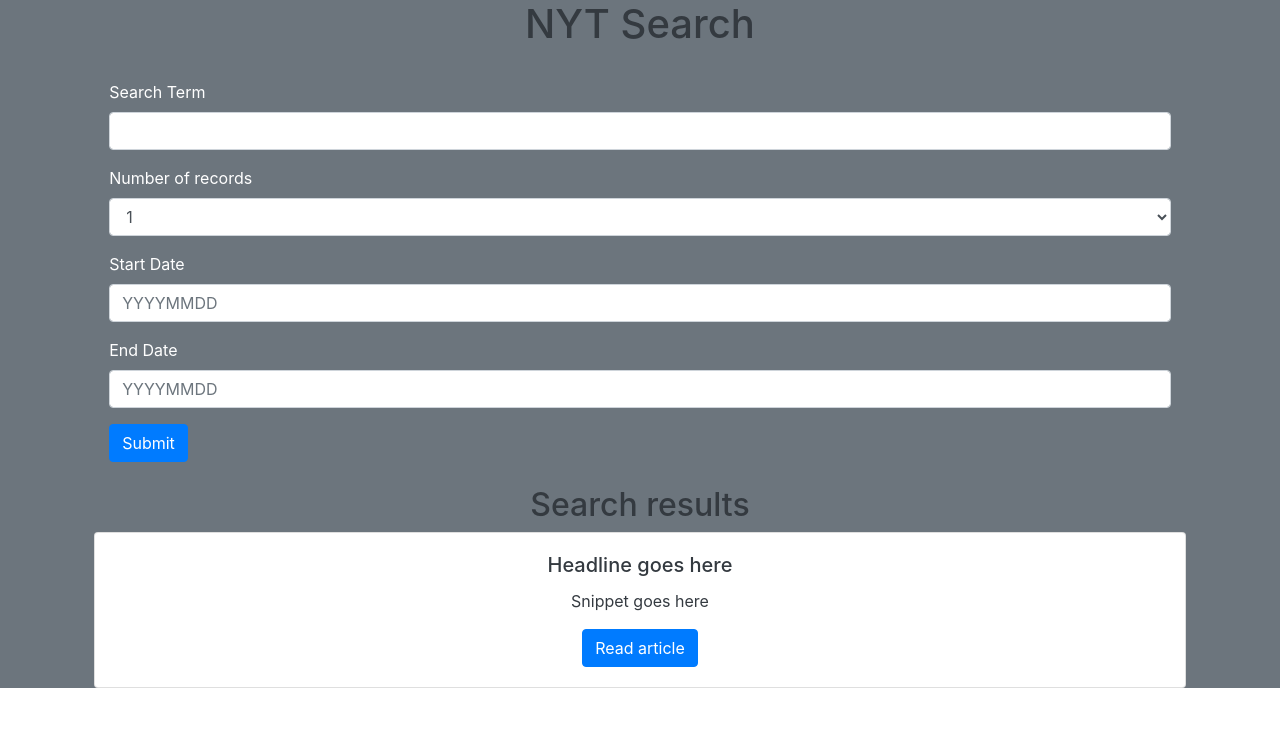
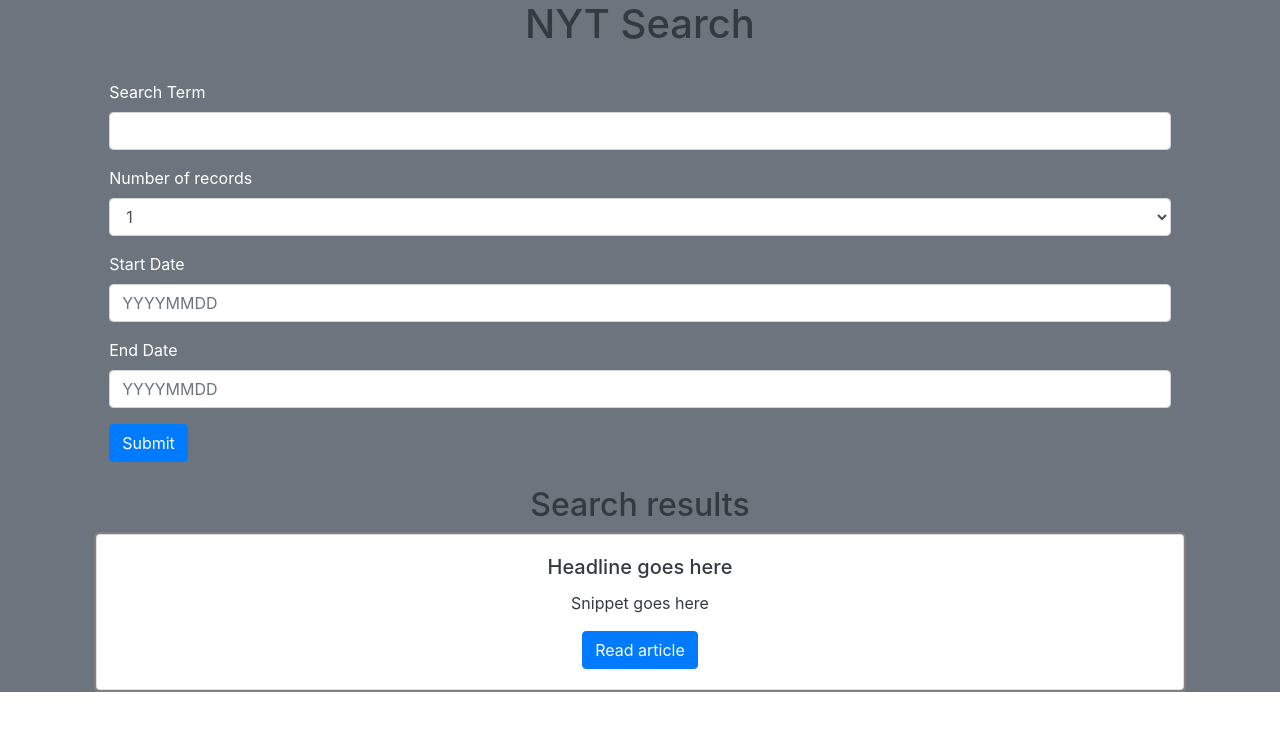
Before and after one commit to raglaks/New-York-Times-Search, a plain HTML site: page index.html in a window 1280 px wide. Drawn offline with nearby package versions, Linux system fonts and the light colour scheme.

Commit message:
fixed class issue

```diff
--- a/index.html
+++ b/index.html
@@ -73,7 +73,7 @@
             <div class="col-lg-1"></div>
             <div class="col-lg-10 text-dark">
                 <h2>Search results</h2>
-                <div class="row" class="results">
+                <div class="row results">
                     <div class="card" style="width: 100%;">
                         <div class="card-body text-dark">
                             <h5 class="card-title">Headline goes here</h5>
```
